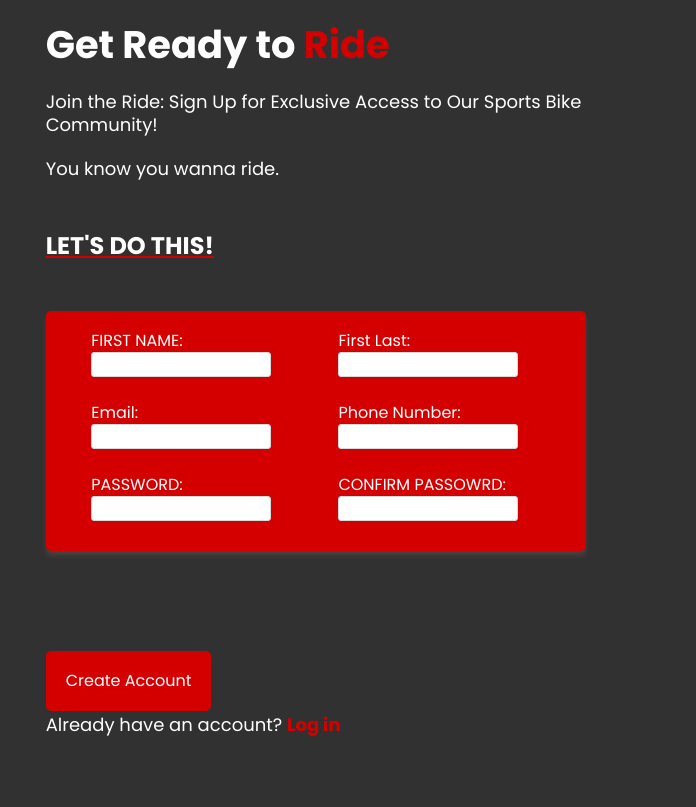
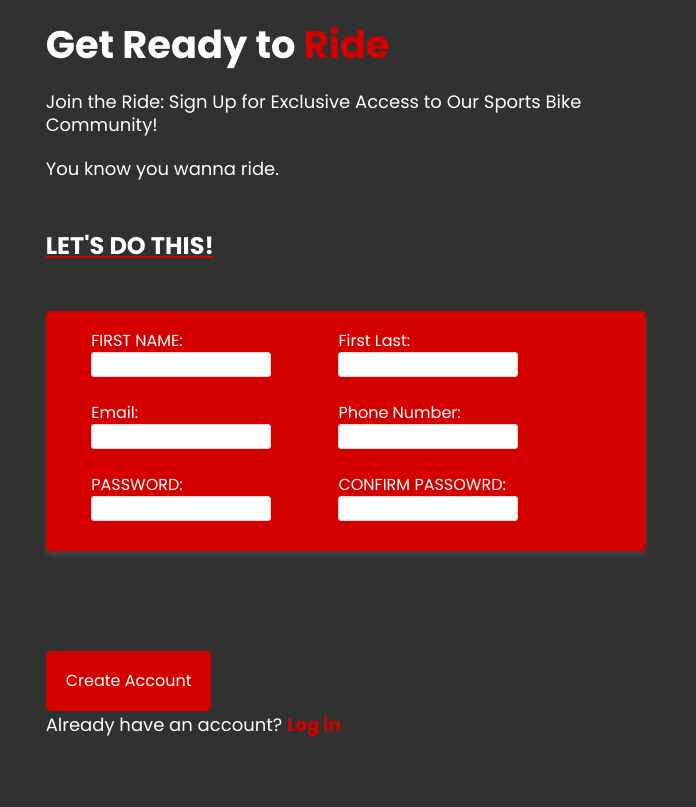
Before and after one commit to ChhayThan/Sign-up-form, a plain HTML site: page index.html in a window 1280 px wide. Shown: the top 807 px of the page, 1071-1767 px from the left, 696 px wide, since content can reach past the window. Drawn offline with Linux system fonts and the light colour scheme.

Commit message:
Adjust sizing for github

```diff
--- a/styles.css
+++ b/styles.css
@@ -57,7 +57,7 @@ legend {
   background-color: rgb(212, 0, 0);
 }
 .signup-form {
-  width: 540px;
+  width: 600px;
   display: flex;
   flex-flow: row wrap;
   gap: 1rem;
```
